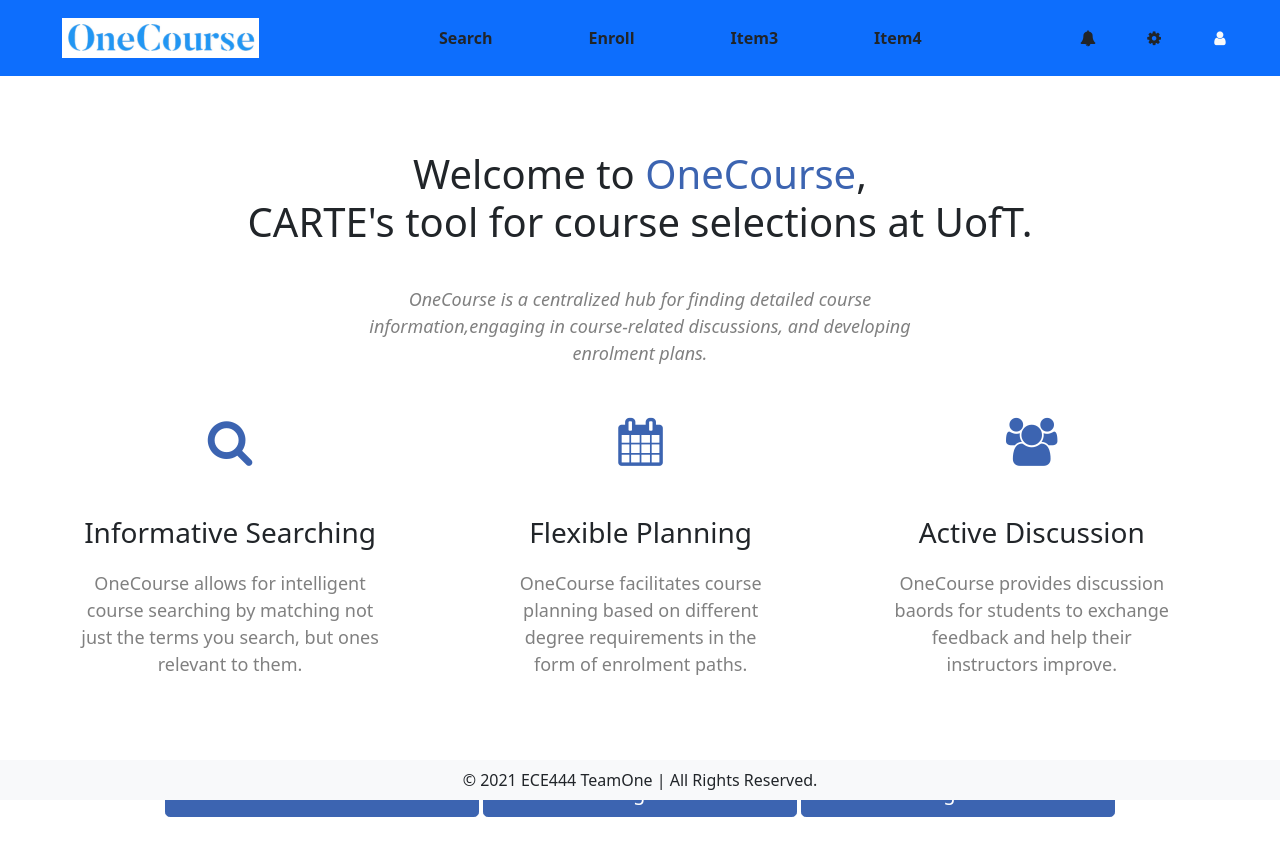
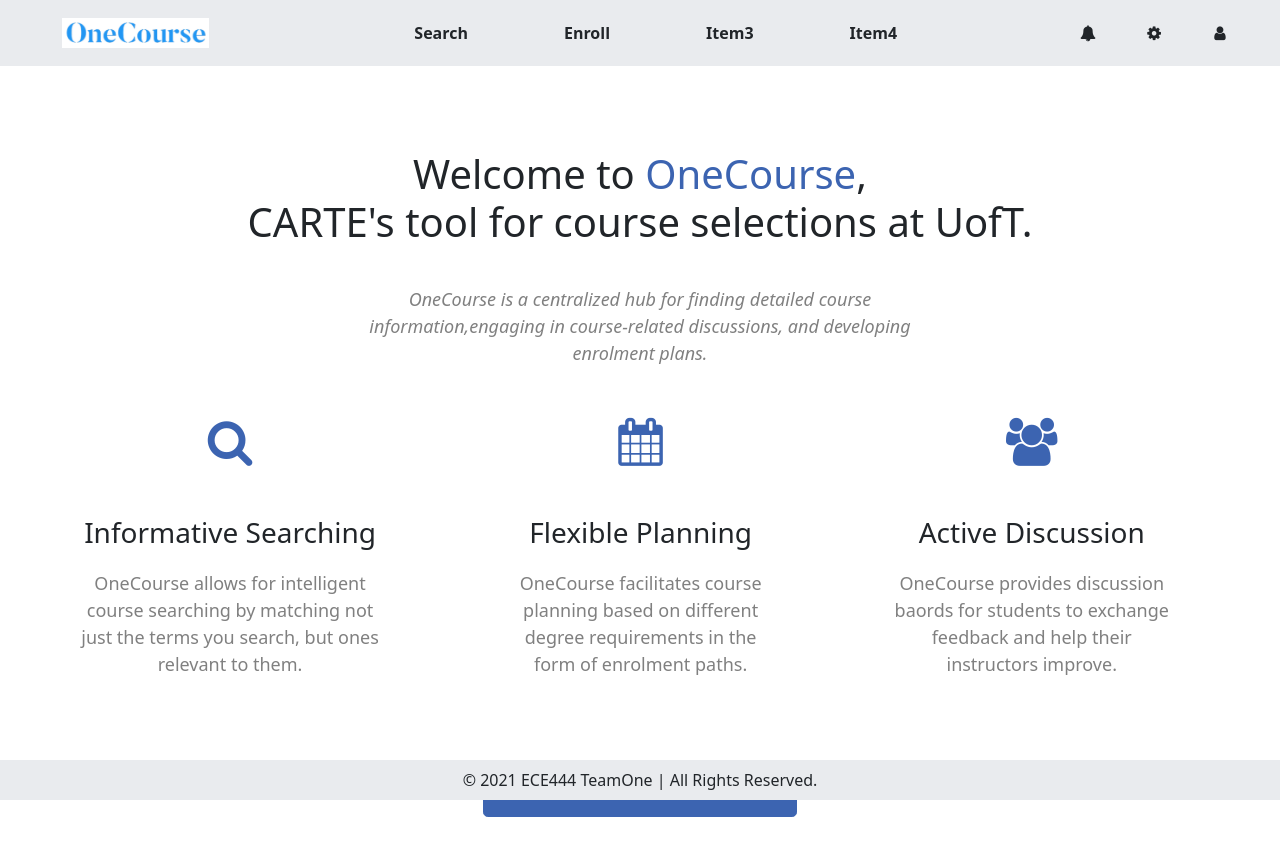
Before and after one commit to ECE444-2021Fall/project1-education-pathways-group-1-teamone, a Flask app: page / in a window 1280 px wide. Run offline with Flask 2, Linux system fonts and the light colour scheme; parts of the project's set-up code (start-up, migrations or seed data) failed here and were passed over; some libraries are stand-ins or nearby versions.

Commit message:
style changes for navbar

```diff
--- a/project/static/styles/navbar.css
+++ b/project/static/styles/navbar.css
@@ -1,4 +1,6 @@
-
+.bg-primary {
+  background-color: #E9EBEE !important;
+}
 
 a.navbar-brand.text-primary:hover{
    color:blue !important;
--- a/project/templates/base.html
+++ b/project/templates/base.html
@@ -22,7 +22,7 @@
             {% block content %}
             {% endblock %}
         </div>
-        <footer class="text-center p-2 fixed-bottom bg-light">
+        <footer class="text-center p-2 fixed-bottom bg-primary">
             © 2021 ECE444 TeamOne  |  All Rights Reserved.
         </footer>
     </body>
--- a/project/templates/index.html
+++ b/project/templates/index.html
@@ -43,10 +43,9 @@
       </tbody>
   </table>
   <div class="text-center">
-    <a href="{{url_for('search')}}" class="btn btn-primary btn-lg">Find Course</a>
-    <!--<a><img src="/static/images/CARTE_logo.jpg" class="pull-right" style="max-width: 25%"></a>-->
-    <a href="{{url_for('login')}}" class="btn btn-primary btn-lg">Log In</a>
-    <a href="{{url_for('register')}}" class="btn btn-primary btn-lg">Register</a>
+    <a href="{{url_for('search')}}" class="btn btn-primary btn-lg">Search Courses</a>
+    <!-- <a href="{{url_for('login')}}" class="btn btn-primary btn-lg">Log In</a>
+    <a href="{{url_for('register')}}" class="btn btn-primary btn-lg">Register</a> -->
   </div>
 
 {% endblock %}
--- a/project/templates/navbar.html
+++ b/project/templates/navbar.html
@@ -3,7 +3,7 @@
 <link rel="stylesheet" href="https://cdn.jsdelivr.net/npm/@fortawesome/fontawesome-free@5.15.4/css/fontawesome.min.css">
 <nav class="navbar navbar-expand-lg navbar-dark bg-primary fixed-top">
     <div class="container-fluid">
-        <a class="navbar-brand text-primary" href="/"><img class="navbar-brand img-primary" src="static/images/logo.png" alt="OneCourse" height="50px"></a>
+        <a class="navbar-brand text-primary" href="/"><img class="navbar-brand img-primary" src="static/images/logo.png" alt="OneCourse" height="40px"></a>
         <button class="navbar-toggler" type="button" data-bs-toggle="collapse" data-bs-target="#navbarSupportedContent"
             aria-controls="navbarSupportedContent" aria-expanded="false" aria-label="Toggle navigation">
             <span class="navbar-toggler-icon"></span>
@@ -35,7 +35,7 @@
                     </a>
                 </li>
                 <li class="nav-item">
-                    <a class="nav-link text-light" href="{{url_for('user', name='Tony')}}">
+                    <a class="nav-link text-dark" href="{{url_for('user', name='Tony')}}">
                             <i class="fa fa-fw fa-user"></i>
                     </a>
                 </li>
```
